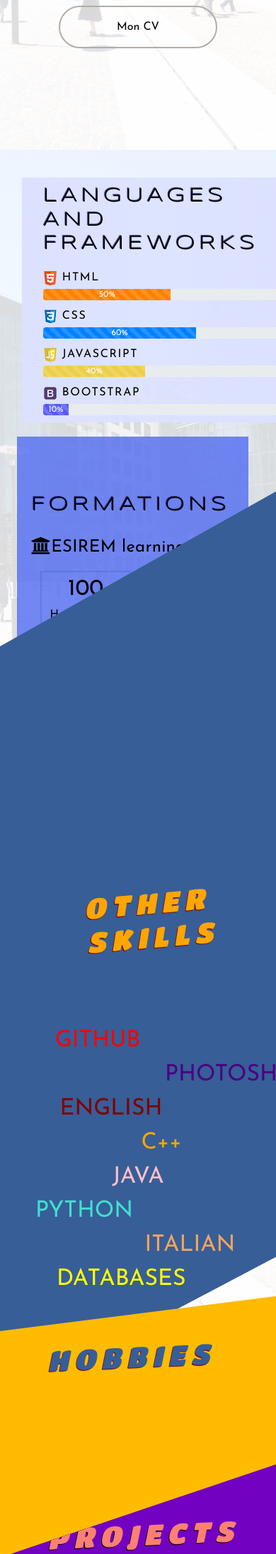
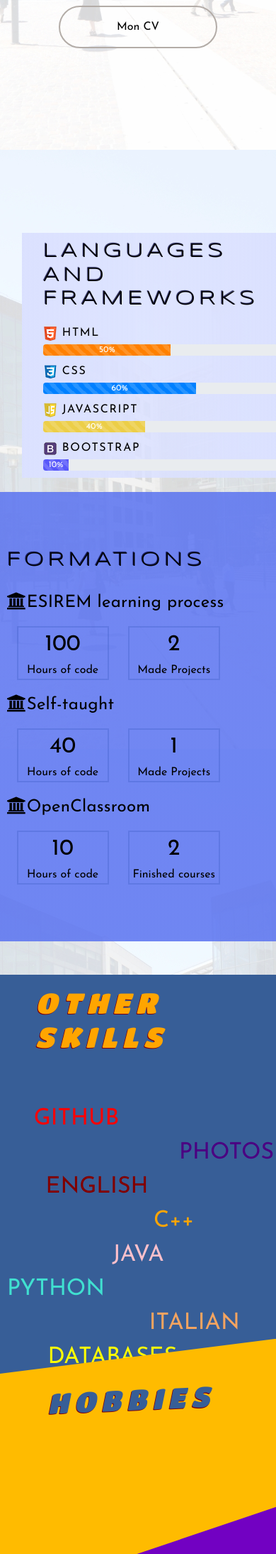
Before and after one commit to AnisMouniym/AnisMouniym.github.io, a PHP site: page / in a window 390 px wide; the page is wider, and only the part inside the window is pictured. Shown: the part 633-2822 px from the top of that part at 71% size. Run offline with PHP 8.4, Linux system fonts and the light colour scheme.

Commit message:
Update mqueries.css

```diff
--- a/assets/css/mqueries.css
+++ b/assets/css/mqueries.css
@@ -69,15 +69,28 @@
     #formations {
         display: block;
         top: 0;
+        clip-path: none;
+        width: 400px;
+        margin-left: 90%;
+        margin-right: 0;
     }
     #langages {
         clip-path: none;
         width: 400px;
         padding: 10px 10px 10px 30px;
-        margin-top: 10%;
+        margin-top: 30%;
     }
-    #formations {
+    #other-skills {
         clip-path: none;
-        width: max-content;
+        padding: 10px 50px 50px 50px;
+        margin-top: 700px;
+    }
+    #other-skills h3 {
+        padding: 5px 0 10px;
+        transform: none;
+        margin-top: 0;
+    }
+    .cloud span {
+        margin: 0 0 0 0;
     }
 }
```
